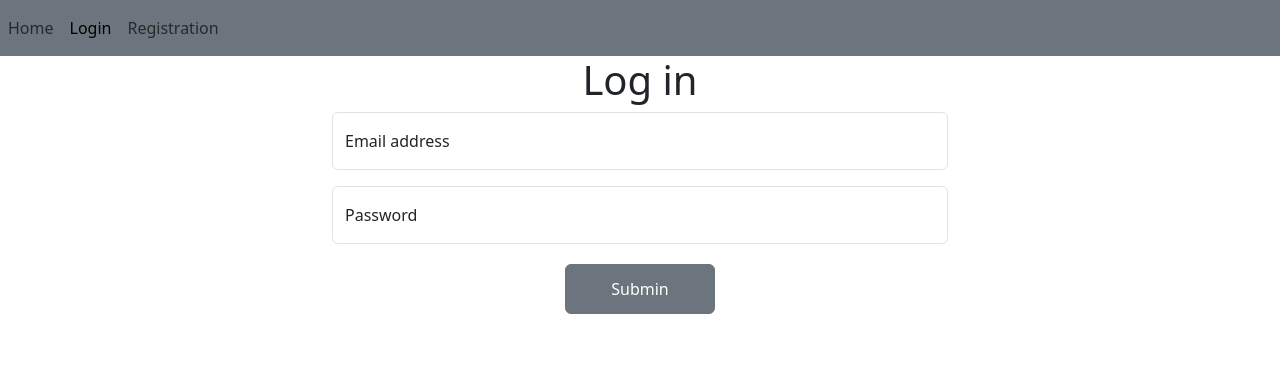
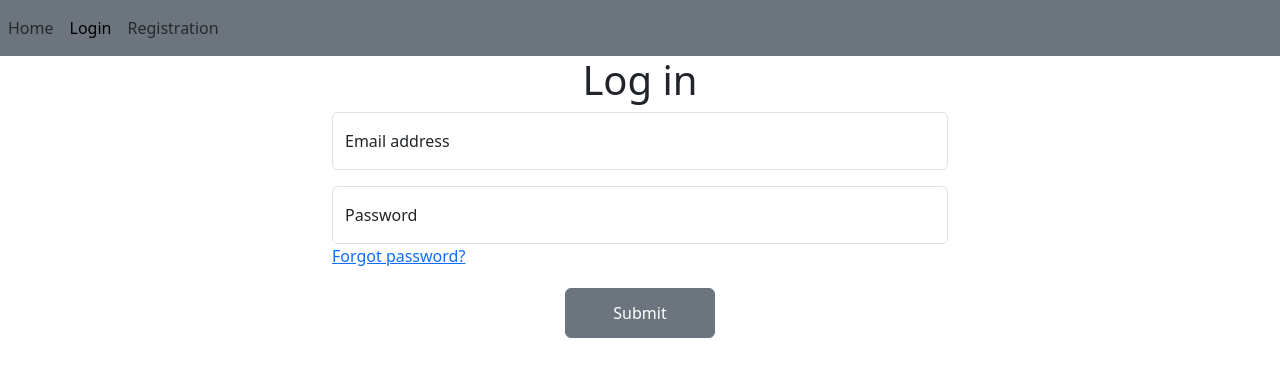
Before and after one commit to Cagey7/birds, a Flask app: page /login in a window 1280 px wide. Shown: the top 377 px of the page. Run offline with Flask 2, Linux system fonts and the light colour scheme; some libraries are stand-ins or nearby versions.

Commit message:
Added reset password function

```diff
--- a/app/auth/views.py
+++ b/app/auth/views.py
@@ -1,5 +1,6 @@
 from flask import render_template, redirect, url_for, flash, session, request
-from flask_login import login_user, logout_user
+from flask_login import login_user, logout_user, current_user
+from ..email import send_email
 from .forms import *
 from . import auth
 from .. import db
@@ -37,22 +38,33 @@ def logout():
     return redirect(url_for("main.index"))
 
 
-@auth.route("/reset", methods=["GET", "POST"])
-def reser():
+@auth.route("/reset/<token>", methods=["GET", "POST"])
+def password_reset(token):
     form = ResetPasswordForm()
     if form.validate_on_submit():
-        email = "admin@gmail.com"
-        user = User.query.filter_by(email=email).first()
-        token = user.generate_reset_token()
-        User.reset_password(token, form.password.data)
-
-    return render_template("auth/reset.html", form=form)
+        if User.reset_password(token, form.password.data):
+            flash("Your password has been updated")
+            return redirect(url_for("auth.login"))
+        else:
+            print("tesetet")
+            flash("Probably your token is too old")
+            return redirect(url_for("auth.login"))
+    return render_template("auth/reset.html", form=form, token=token)
 
 
-@auth.route("/passrecovery", methods=["GET", "POST"])
-def passrecovery():
-    email = "no"
+@auth.route("/reset", methods=["GET", "POST"])
+def password_reset_request():
+    if not current_user.is_anonymous:
+        return redirect(url_for("main.index"))
     form = PassrecoveryForm()
     if form.validate_on_submit():
-        email = form.email.data
-    return render_template("auth/passrecovery.html", form=form, email=email)
+        user = User.query.filter_by(email=form.email.data.lower()).first()
+        if user:
+            token = user.generate_reset_token()
+            send_email(form.email.data, "Reset password", "mail/reset", token=token)
+            flash("Check your email to change password")
+            return redirect(url_for("auth.login"))
+        else:
+            flash("User with this email doesn't exist")
+            return redirect(url_for("auth.password_reset_request"))
+    return render_template("auth/resetrequest.html", form=form)
--- a/app/templates/auth/login.html
+++ b/app/templates/auth/login.html
@@ -15,8 +15,9 @@
             <div style="color: red;">{% if form.password.errors %}{{ form.password.errors[0] }}{% endif %}</div>
             <label for="floatingPassword">Password</label>
         </div>
+        <a href="/reset">Forgot password?</a>
         <div class="container-sm">
-            <button type="submit" class="btn btn-secondary" style="margin: 20px auto 0px auto; display: block; width: 150px; height: 50px;">Submin</button>
+            <button type="submit" class="btn btn-secondary" style="margin: 20px auto 0px auto; display: block; width: 150px; height: 50px;">Submit</button>
         </div>
         {% for message in get_flashed_messages() %}
             <div style="color: red;">{{ message }}</div>
--- a/app/templates/auth/reset.html
+++ b/app/templates/auth/reset.html
@@ -3,7 +3,7 @@
 {% block content %}
 <h1 style="text-align: center;">Reset password</h1>
 <div class="container-md" style="width: 50%;">
-    <form action="/reset" method="post">
+    <form action="/reset/{{ token }}" method="post">
         {{ form.hidden_tag() }}
         <div class="form-floating mb-3">
             {{ form.password(class="form-control", placeholder="Password") }}
--- a/app/templates/auth/passrecovery.html
+++ b/app/templates/auth/resetrequest.html
@@ -3,7 +3,7 @@
 {% block content %}
 <h1 style="text-align: center;">Input your email address</h1>
 <div class="container-md" style="width: 50%;">
-    <form action="/passrecovery" method="post">
+    <form action="/reset" method="post">
         {{ form.hidden_tag() }}
         <div class="form-floating mb-3">
             {{ form.email(class="form-control", autocomplete="off", placeholder="Email") }}
--- a/app/templates/index.html
+++ b/app/templates/index.html
@@ -3,7 +3,7 @@
 {% block content %}
     {% if current_user.username and not voted_bird %}
         <div class="container-sm" style="text-align: center;">
-            <h2>Make disition about the best bird on our planet</h2>
+            <h2>Make decision about the best bird on our planet</h2>
         </div>
     {% elif current_user.username and voted_bird %}
     {% else %}
--- /dev/null
+++ b/app/templates/mail/reset.html
@@ -0,0 +1,3 @@
+<p>Ссылка для восстановления пароля пароля</p>
+<p>Скопируй ссылку, если не кликается</p>
+<a href="{{ url_for('auth.password_reset', token=token, _external=True) }}">{{ url_for("auth.password_reset", token=token, _external=True) }}</a>
--- /dev/null
+++ b/app/templates/mail/reset.txt
@@ -0,0 +1,3 @@
+Ссылка для восстановления пароля пароля
+Скопируй ссылку, если не кликается
+{{ url_for('auth.password_reset', token=token, _external=True) }}
```
Also changed, not shown: app/email.py (added, +19 -0 lines), databases/development.sqlite.
